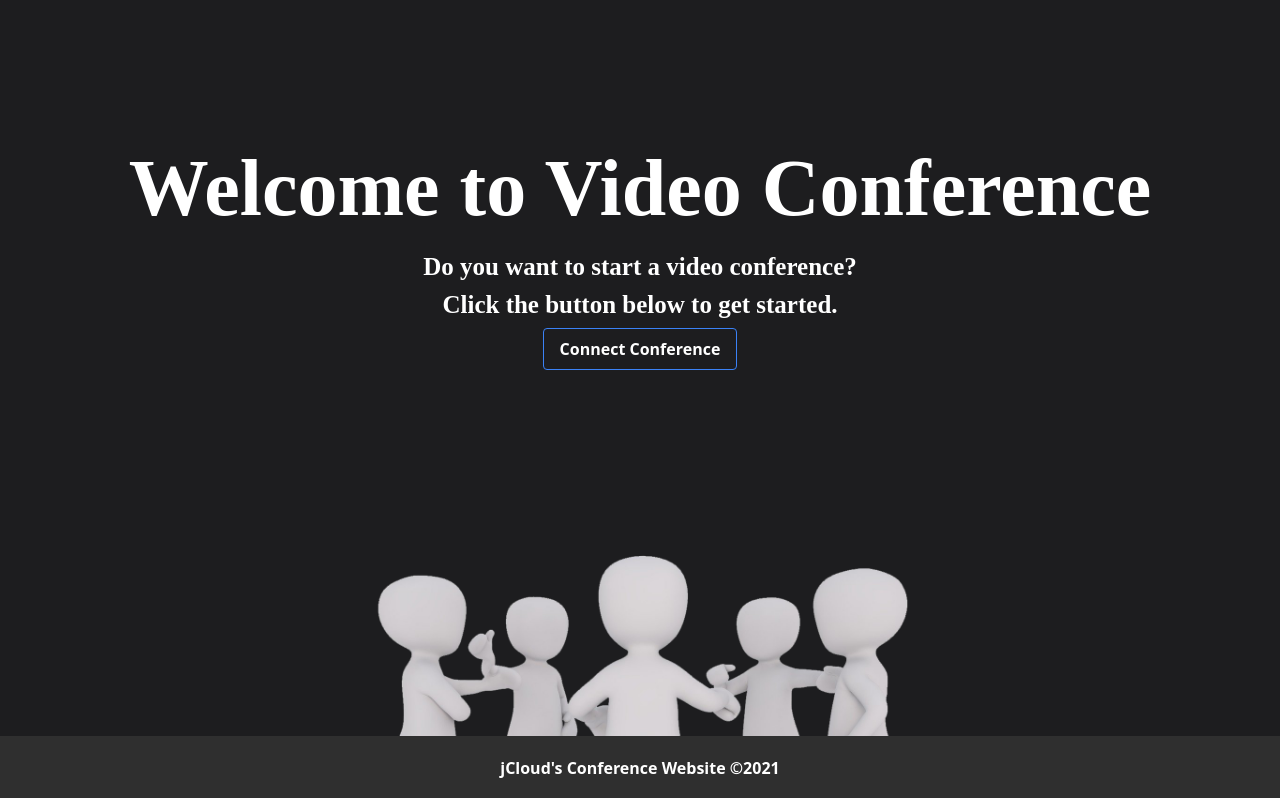
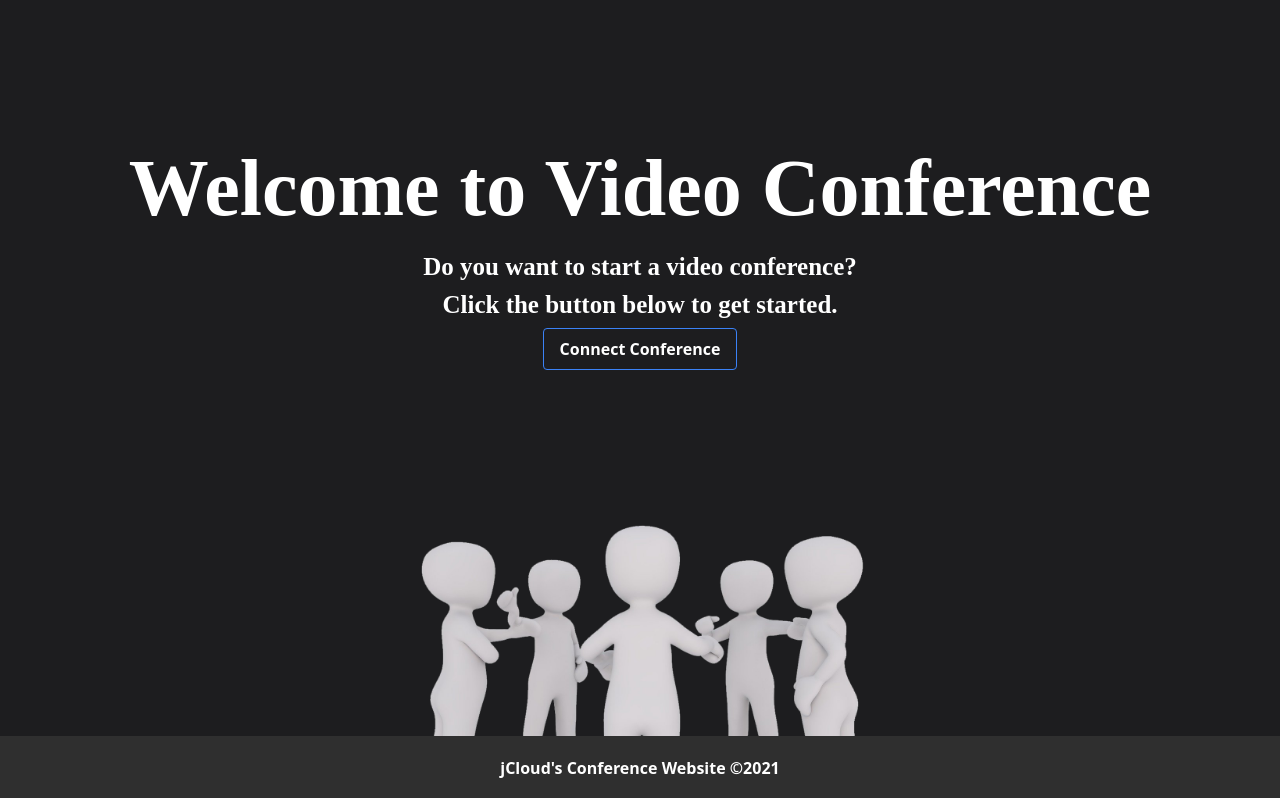
Before and after one commit to jungwoonlim/jcloud-conference, a React (Create React App) app in the folder client/: page / in a window 1280 px wide. Shown: the top 798 px of the page. Built offline with nearby package versions, Linux system fonts and the light colour scheme.

Commit message:
home css update

```diff
--- a/client/src/layout/FooterLayout.js
+++ b/client/src/layout/FooterLayout.js
@@ -3,7 +3,7 @@ import styled from "styled-components";
 
 const FooterStyle = styled.div`
   padding: 20px 0;
-  position: absolute;
+  position: fixed;
   text-align: center;
   width: 100%;
   bottom: 0px;
--- a/client/src/routes/Home.js
+++ b/client/src/routes/Home.js
@@ -18,7 +18,7 @@ const Title = styled.p`
 
 const ConferenceImage = styled.img`
   margin: 0 auto;
-  width: 600px;
+  width: 500px;
 `;
 
 class App extends Component {
```
